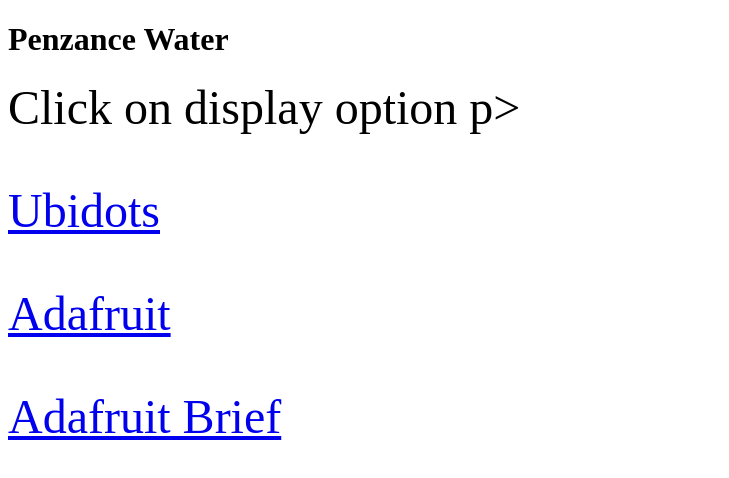
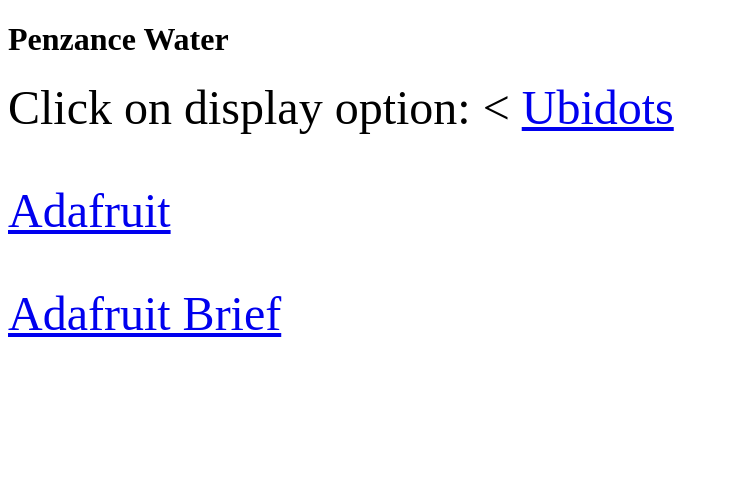
Before and after one commit to bth006/bth006.github.io, a plain HTML site: page index.html in a window 1280 px wide. Shown: the whole page, without its empty margins (0-729 px from the left). Drawn offline with Linux system fonts and the light colour scheme.

Commit message:
Update index.html

```diff
--- a/index.html
+++ b/index.html
@@ -4,9 +4,10 @@
 <body>
 <h1>Penzance Water</h1>
   <p></p>
-<font size="20">
-<a>Click on display option</a>
-p></p>
+<font size="16">
+<a>Click on display option:</a>
+  <font size="20">
+<p</p><
 <a href="https://app.ubidots.com/ubi/public/getdashboard/page/irlJLXUoRydwVG9GbGsk2QAQbaQ">       Ubidots</a>
 <p></p>
 <a href="https://io.adafruit.com/distiller/dashboards/water">  Adafruit</a>
```
